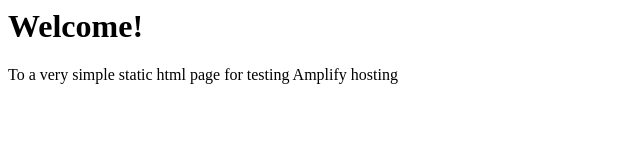
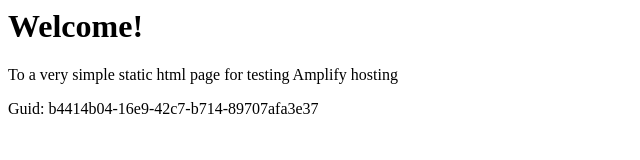
Before and after one commit to aws-aemilia-icn/Github-PR-Commit-Integration-Test-DoNotTouch-Gith-P5X5MO5I-v1-preprod-ap-northeast-2, a website: page src/index.html in a window 1280 px wide. Shown: the whole page, without its empty margins (0-640 px from the left). Drawn offline with Linux system fonts and the light colour scheme.

Commit message:
commit from integ tests

```diff
--- a/src/index.html
+++ b/src/index.html
@@ -1,3 +1,5 @@
+
+
 <html lang="en">
 
 <head>
@@ -10,6 +12,6 @@
 <body>
     <h1>Welcome!</h1>
     <p>To a very simple static html page for testing Amplify hosting</p>
-</body>
+    <p>Guid: b4414b04-16e9-42c7-b714-89707afa3e37</p></body>
 
 </html>
```
